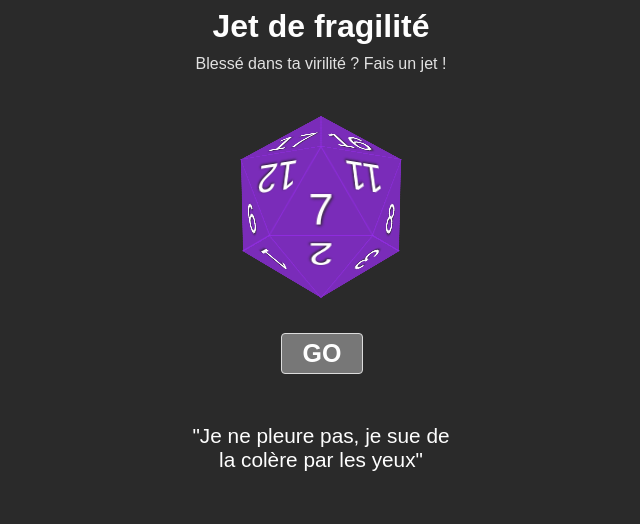
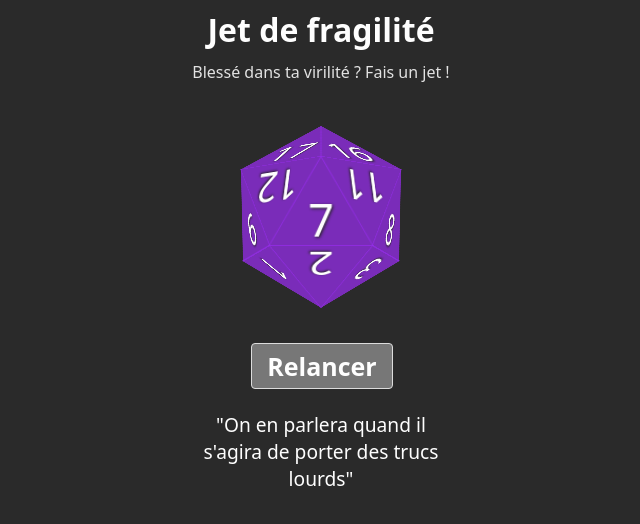
Before and after one commit to vankasteelj/jet-de-fragilite, a plain HTML site: page index.html in a window 1280 px wide. Both pictures are taken after a click on the element 640 px from the left and 199 px from the top of the page. Shown: the whole page, without its empty margins (319-959 px from the left). Drawn offline with nearby package versions, Linux system fonts and the light colour scheme.

Commit message:
update fonts, colors, logging

```diff
--- a/dice.css
+++ b/dice.css
@@ -3,7 +3,7 @@ body {
   max-width: 100vw;
   max-height: 100vw;
   user-select: none;
-  font-family: sans-serif;
+  font-family: system-ui;
 }
 h1 {
   color: #fefefe;
@@ -20,7 +20,7 @@ h1 {
   margin-bottom: 30px;
 }
 .button {
-  width: 80px;
+  width: 140px;
   height: 90px;
   padding: 0;
   margin: 0 auto;
@@ -29,18 +29,18 @@ h1 {
   width: 280px;
   height: 100px;
   padding: 0;
-  /*background-color: red;*/
   margin: 0 auto;
 }
 .result .reaction {
-  padding: 10px;
+  padding: 8px;
+  margin: 0;
   text-align: center;
   color: #fefefe;
-  font-size: 1.3em;
+  font-size: 1.2em;
   opacity: 0;
   animation: all .5s;
 }
-.result .reaction.active {
+.result .active {
   opacity: 1;
   animation: all .5s;
 }
@@ -67,7 +67,7 @@ a:hover {
   transition: all .3s;
 }
 a.randomize {
-  width: 50px;
+  width: 110px;
   margin-top: 30px;
 }
 .content {
--- a/index.html
+++ b/index.html
@@ -35,7 +35,7 @@
   </div>
 
   <div class="button">
-    <a href="" class="randomize">GO</a>
+    <a href="" class="randomize">Lancer</a>
   </div>
 
   <div class="result">
--- a/roll.js
+++ b/roll.js
@@ -1,5 +1,6 @@
 const $die = $('.die')
 const $action = $('.result .reaction')
+const $button = $('.button .randomize')
 const sides = 20
 const initialSide = 1
 const transitionDuration = 500
@@ -10,6 +11,7 @@ let timeoutId = undefined
 
 const actions = {
   cfail: [
+    "Échec critique",
     "Tape de rage contre un mur et pète toi la main",
     "Retiens une larme... Craque. Chiale. Le monde est injuste avec toi",
     "Fais des pompes et des tractions pour passer la frustration (et fais-toi mal)",
@@ -18,6 +20,7 @@ const actions = {
     "Accepte la contradiction mais passe ta colère sur le premier truc vulnérable à portée"
   ],
   fail: [
+    "Échec",
     "N'exprime pas ta colère par des mots mais par des soupirs et des râles réguliers de cachalot en rut",
     "Quitte la pièce en claquant la porte",
     "Tu sais que tu as tort. Continue à hurler, admet que tu as tort, puis remets-toi à hurler",
@@ -30,6 +33,7 @@ const actions = {
     "Oublie instantanément le mode d'emploi de tous les appareils ménagers et n'essaye surtout pas de comprendre comment ils fonctionnent"
   ],
   mid: [
+    "Réussite moyenne",
     "Accuse l'autre d'être désagréable",
     "\"Je ne comprends pas, je suis un mec bien\"",
     "\"C’est bien un truc de gonzesse, ça\"",
@@ -37,6 +41,7 @@ const actions = {
     "\"On ne peut plus rien dire\""
   ],
   success: [
+    "Réussite",
     "\"T'as tes règles ou quoi ?\"",
     "\"Je suis désolé que tu n'aies pas compris ce que j'ai voulu dire\"",
     "\"Je ne pleure pas, je sue de la colère par les yeux\"",
@@ -44,6 +49,7 @@ const actions = {
     "Interdiction de te soigner si tu ressens de la douleur. D'ailleurs, tu n'en ressens pas"
   ],
   csuccess: [
+    "Réussite critique",
     "Excuse-toi, puis ajoute un 'mais'... et déroule à nouveau ton point de vue problématique",
     "\"Non t’as pas bien compris, je vais répéter en PARLANT PLUS FORT\""
   ]
@@ -58,24 +64,21 @@ const randomFace = () => {
 const randomAction = (face) => {
   const range = (() => {
     if (face <= 2) return 'cfail'
-    if (face <= 10) return 'fail'
+    if (face <= 9) return 'fail'
     if (face <= 15) return 'mid'
     if (face <= 18) return 'success'
     if (face <= 20) return 'csuccess'
   })()
-  const i = actions[range].length
+  const i = actions[range].length - 1
   const rand = Math.floor((Math.random() * i)) + 1
   lastAction = rand == lastAction ? randomAction(face) : rand
+  console.log('Jet de dé: la face %s est un(e) %s - La phrase %s est: %s', face, actions[range][0], rand, actions[range][rand])
   return actions[range][rand]
 }
 
 const rollTo = (face) => {
   clearTimeout(timeoutId)
   $die.attr('data-face', face)
-}
-
-const reset = () => {
-  $die.attr('data-face', null).removeClass('rolling')
 }
 
 $('.randomize, .die').click(() => {
@@ -89,6 +92,8 @@ $('.randomize, .die').click(() => {
   timeoutId = setTimeout(() => {
     $die.removeClass('rolling')
     $action.addClass('active')
+    $button.text('Relancer')
+
     rollTo(roll)
   }, animationDuration)
 
```
